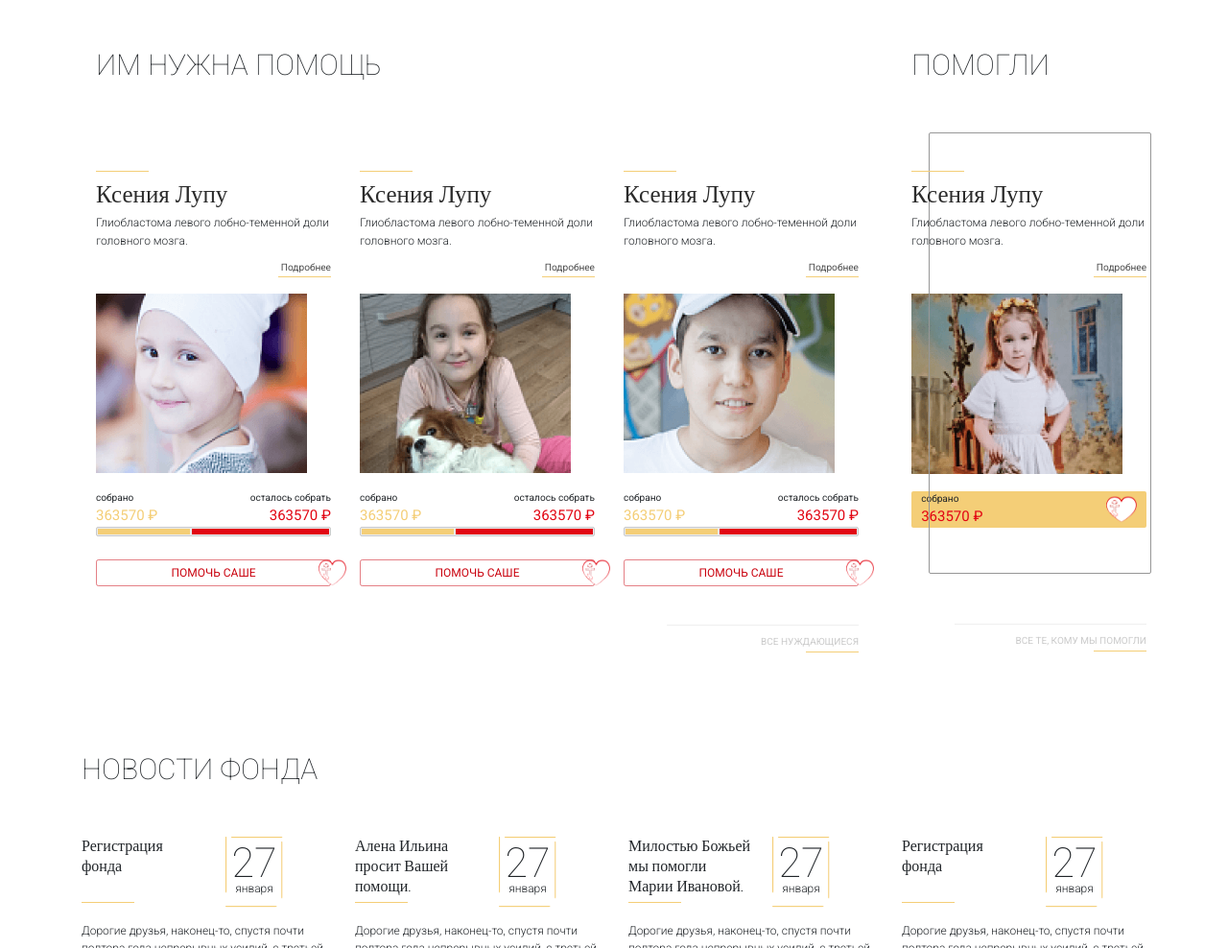
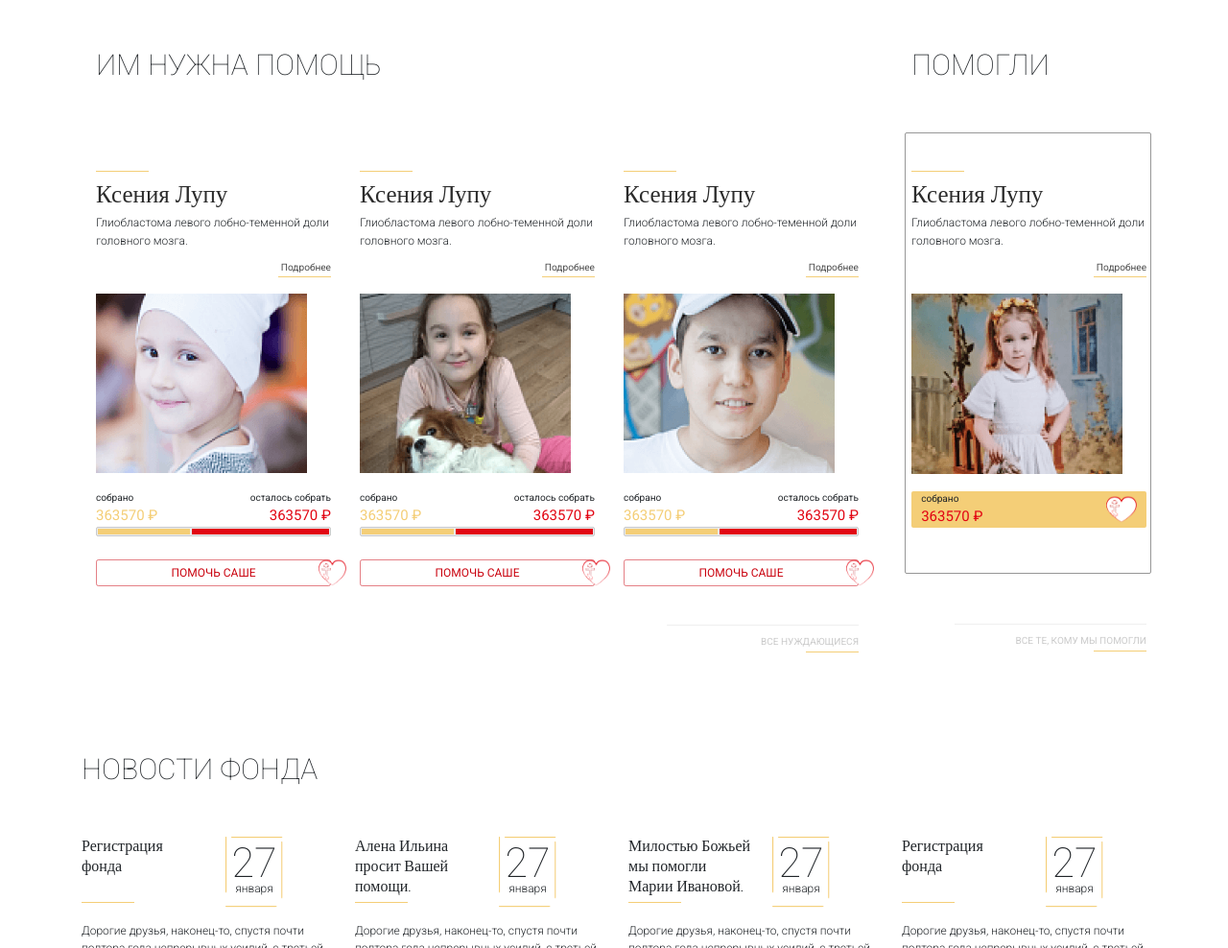
Before and after one commit to AleksandrP23/tz_afonskii, a plain HTML site: page index.html in a window 1280 px wide. Shown: the part 797-1785 px from the top of the page at 96% size. Drawn offline with nearby package versions, Linux system fonts and the light colour scheme.

Commit message:
исправление media

```diff
--- a/less/section/_helpers.less
+++ b/less/section/_helpers.less
@@ -34,7 +34,7 @@
 
     &::before {
         content: "";
-        width: 300px;
+        width: 105%;
         height: 460px;
         position: absolute;
         right: -5px;
@@ -42,21 +42,25 @@
         border: 1px solid #979797;
         border-radius: 2px;
 
-        @media (min-width: 576px) {
-            width: 260px;
-        }
+        // @media (min-width: 576px) {
+        //     width: 260px;
+        // }
 
-        @media (min-width: 768px) {
-            width: 155px;
-        }
+        // @media (min-width: 768px) {
+        //     width: 155px;
+        // }
 
-        @media (min-width: 992px) {
-            width: 255px;
-        }
+        // @media (min-width: 992px) {
+        //     width: 217px;
+        // }
 
-        @media (min-width: 1024px) {
-            width: 232px;
-        }
+        // @media (min-width: 1024px) {
+        //     width: 232px;
+        // }
+
+        // @media (min-width: 1024px) {
+        //     width: 100%;
+        // }
     }
 
 }
```
Also changed, not shown: css/style.css.
